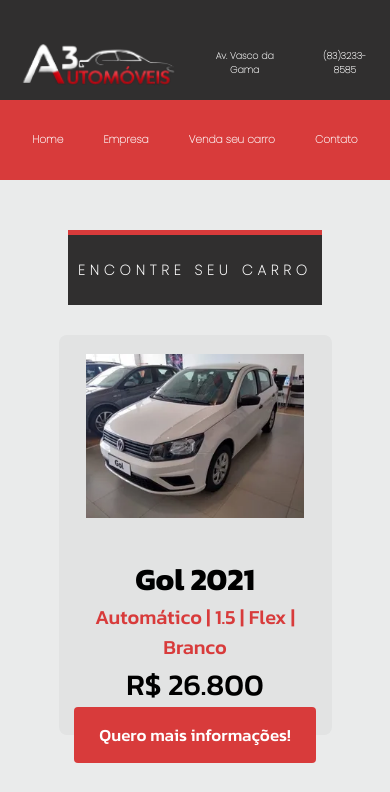
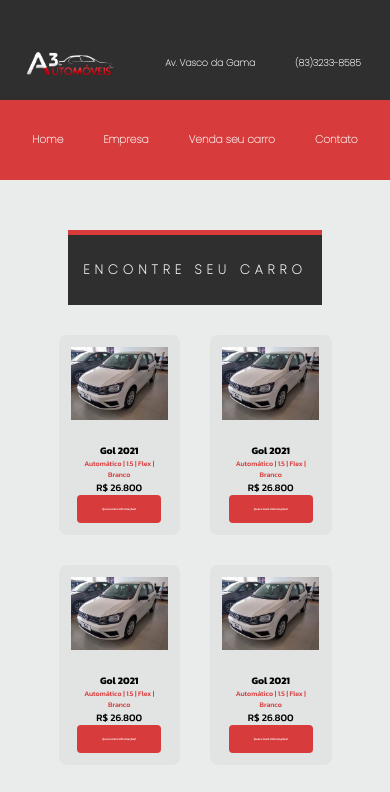
Before and after one commit to joaorenato285/a3, a plain HTML site: page index.html in a window 390 px wide. Shown: the top 792 px of the page. Drawn offline with Linux system fonts and the light colour scheme.

Commit message:
Add files via upload

```diff
--- a/style.css
+++ b/style.css
@@ -33,7 +33,7 @@ nav {
   }
 
 .logo{padding: 1rem;
-    width: 20rem;
+    width: 25%;
 
     margin: auto;
     display: flex;
@@ -108,17 +108,17 @@ h2{
  }
   .catalogcars {
 
-    height: 100%;
+
     justify-content: space-around;
     display: grid;
     grid-template-columns: repeat(auto-fill, minmax(27rem, 1fr));
-    grid-gap: 6rem;
+    grid-gap: 3rem;
     padding-top:10px;
     font-family: Kanit, sans-serif;
   }
   section .card-item {
 
-    height: 40rem;
+    height: 20rem;
     background: #E2e3e3;
     border-radius: .8rem;
     display: flex;
@@ -138,7 +138,7 @@ h2{
     width: 80%;
   }
   .card-item h3 {
-    font-size: 3.1rem;
+    font-size: 1rem;
     width: 100%;
      text-align: center;
   }
@@ -146,19 +146,18 @@ h2{
   .card-item p {
     text-align: center;
      width: 80%;
-     font-size: 2rem;
+     font-size: 0.7rem;
      color: #D83B3B
 
 
   }
   .price{
 
-      font-size: 3rem;
+      font-size: 1rem;
   }
 
   .card-item button {
     width: 110%;
-    padding: 1.5rem 0rem;
     border: none;
     background: #D83B3B;
     border-radius: .4rem;
@@ -167,7 +166,6 @@ h2{
     font-size: 1.7rem;
     cursor: pointer;
     transition: 0.3s ease;
-
     height: 7rem;
   }
 
@@ -213,14 +211,17 @@ h2{
     text-align: center;
     padding: 0;
     margin: auto;
-    font-size:1.4rem;
+    font-size:1.3rem;
   }
   .catalogcars {
     margin: auto;
-    grid-template-columns: repeat(auto-fill, minmax(25rem, 1fr));
+    grid-template-columns: repeat(auto-fill, minmax(11rem, 1fr));
 
   }
   .card-item button {
       width: 90%;
+      font-size: .3rem;
   }
+
+
   }
```
